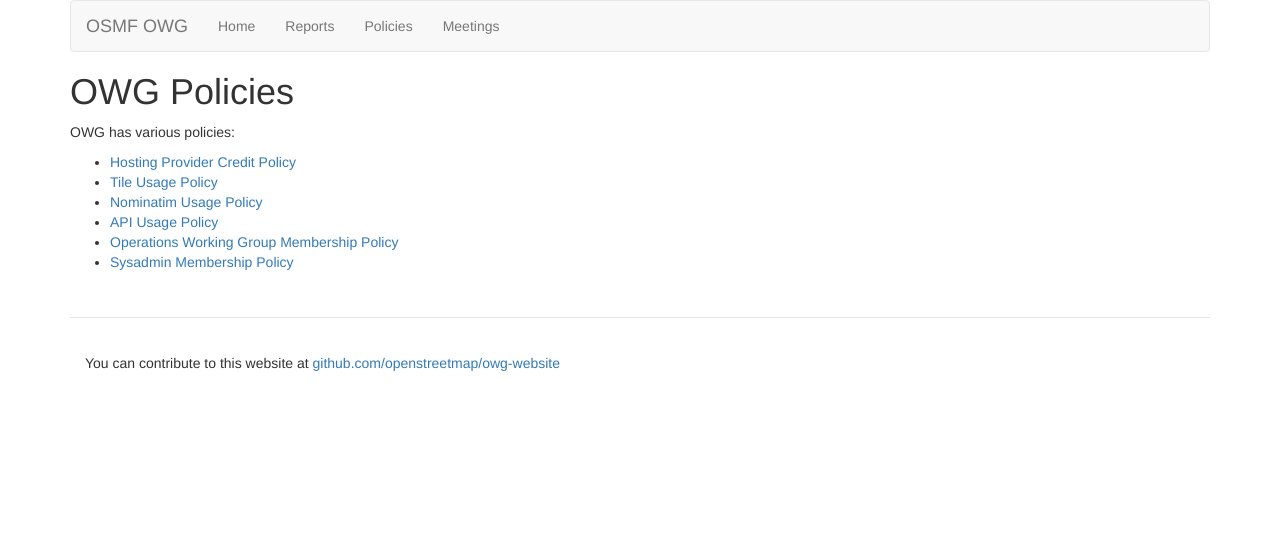
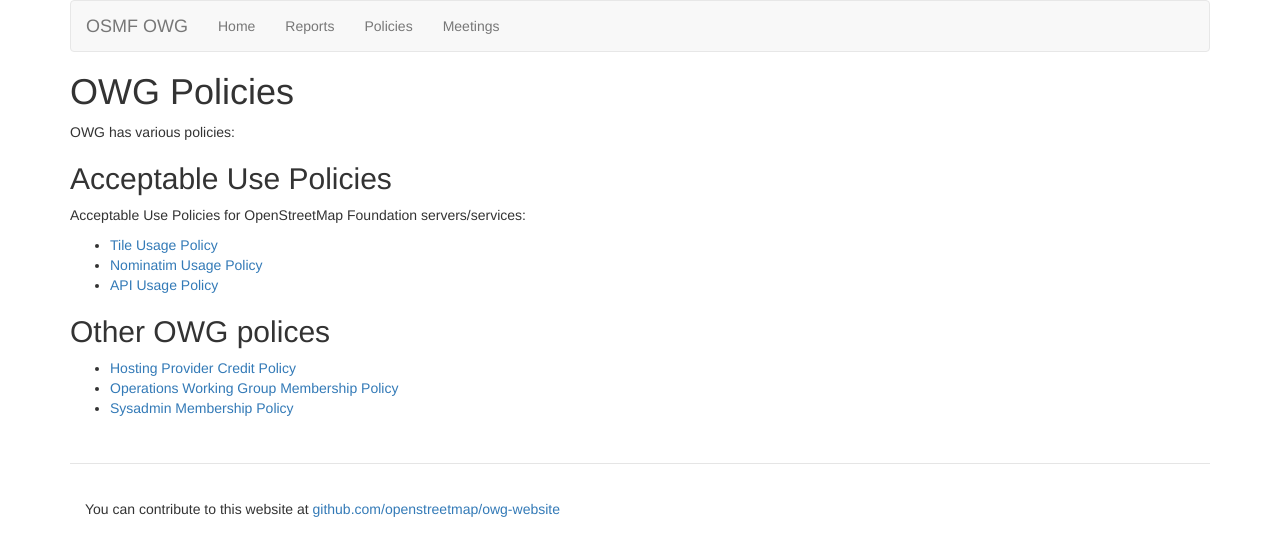
Before and after one commit to openstreetmap/owg-website, a Jekyll site: the page built from policies/index.md, in a window 1280 px wide. Shown: the top 556 px of the page. Built offline with Jekyll 4.4.1, drawn with Linux system fonts in a browser that asks for light colours.

Commit message:
Split out Acceptable Use Policies heading
Split the list into a separate "Acceptable Use Policies" and "Other".

It's probably a bit clearer anyway, but the main reason for this is to then swap the "Acceptable Use Policies" link on the main about page https://www.openstreetmap.org/about to point here.

```diff
--- a/policies/index.md
+++ b/policies/index.md
@@ -6,9 +6,14 @@
 
 OWG has various policies:
 
-* [Hosting Provider Credit Policy]({{ site.baseurl }}/policies/hosting/)
+## Acceptable Use Policies
+Acceptable Use Policies for OpenStreetMap Foundation servers/services:
+
 * [Tile Usage Policy]({{ site.baseurl }}/policies/tiles/)
 * [Nominatim Usage Policy]({{ site.baseurl }}/policies/nominatim/)
 * [API Usage Policy]({{ site.baseurl }}/policies/api/)
+
+## Other OWG polices
+* [Hosting Provider Credit Policy]({{ site.baseurl }}/policies/hosting/)
 * [Operations Working Group Membership Policy]({{ site.baseurl }}/policies/owg-membership/)
 * [Sysadmin Membership Policy]({{ site.baseurl }}/policies/sysadmin-membership)
```
